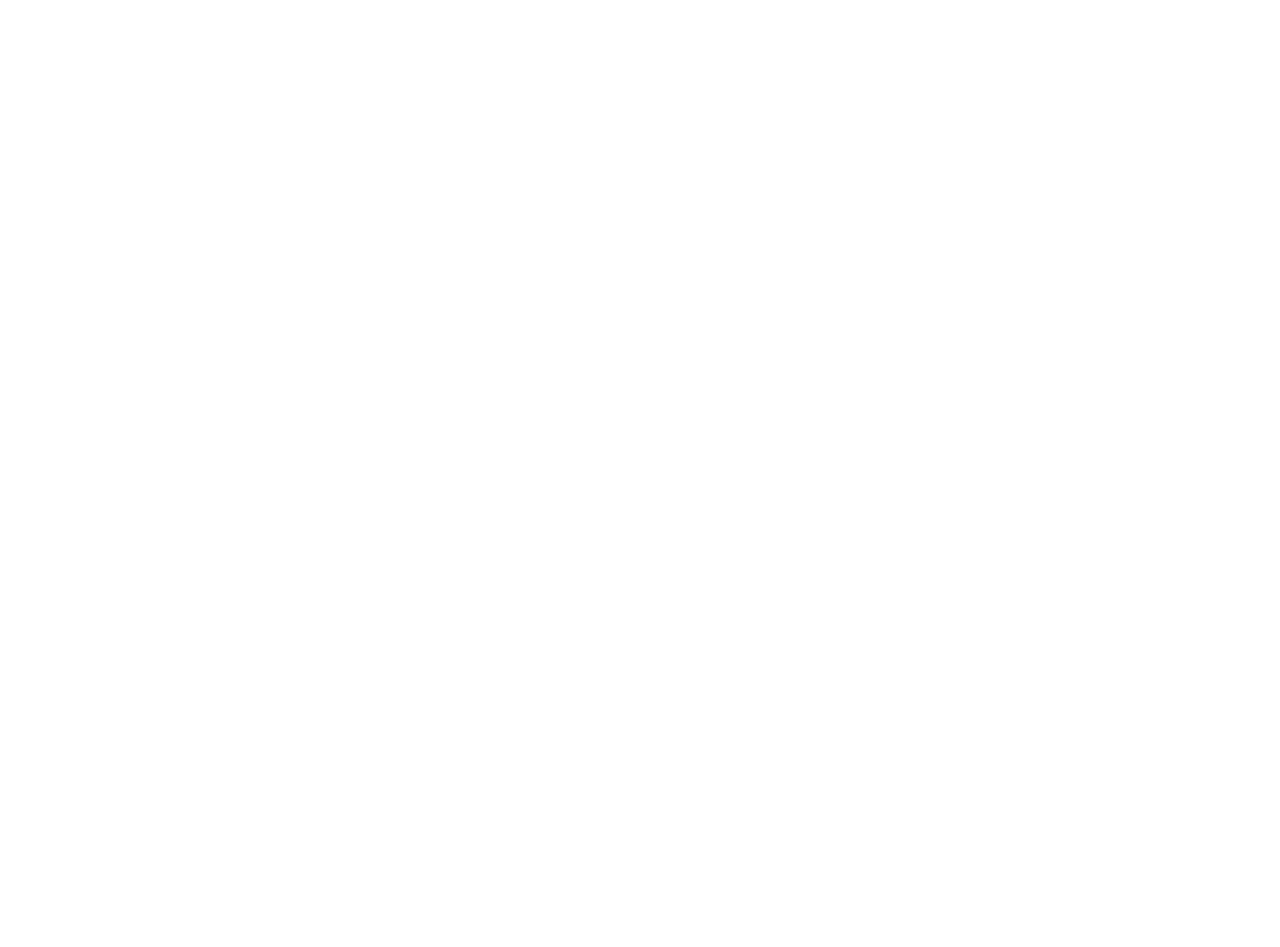
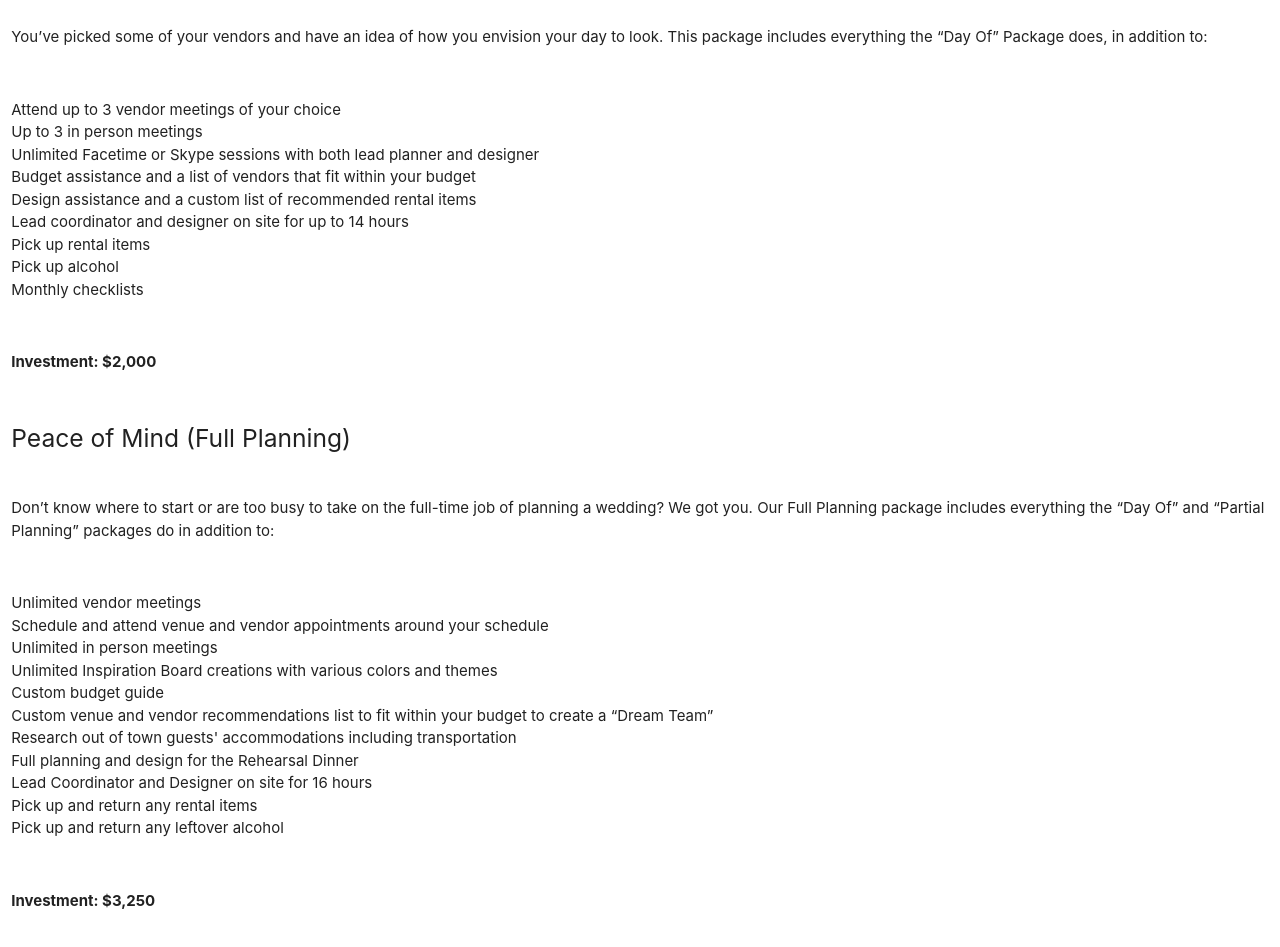
Before and after one commit to NOEL86/bow-tie, a React (Create React App) app in the folder client/: page /Weddings in a window 1280 px wide. Shown: the part 1140-2087 px from the top of the page. Before the commit the page ends 973 px from the top, so only its background shows below. Built offline with nearby package versions, Linux system fonts and the light colour scheme.

Commit message:
weddings page

```diff
--- a/client/src/Pages/Weddings.css
+++ b/client/src/Pages/Weddings.css
@@ -1,3 +1,7 @@
 #package1 {
   justify-content: left;
 }
+
+#package1.li {
+  list-style-type: circle;
+}
--- a/client/src/Pages/Weddings.jsx
+++ b/client/src/Pages/Weddings.jsx
@@ -1,5 +1,6 @@
 import React, { Component } from "react";
 import Nav from "../Components/Nav";
+import "./Weddings.css";
 
 class Wedding extends Component {
   constructor(props) {
@@ -35,8 +36,8 @@ class Wedding extends Component {
         </div>
         <div className="row left">
           <div className="col">
-            <h5>Package:</h5>
-            <h6>Day Of Coordination</h6>
+            <h4>Packages</h4>
+            <h5>Day Of Coordination:</h5>
           </div>
         </div>
 
@@ -94,6 +95,116 @@ class Wedding extends Component {
             </ul>
           </div>
         </div>
+        <div className="row">
+          <div className="col md12">
+            <p>
+              <b>Investment: $700</b>
+            </p>
+          </div>
+        </div>
+
+        <div className="row">
+          <div className="col md12">
+            <h5>Partial Planning</h5>
+          </div>
+        </div>
+
+        <div className="row">
+          <div className="col md12">
+            <p>
+              You’ve picked some of your vendors and have an idea of how you
+              envision your day to look. This package includes everything the
+              “Day Of” Package does, in addition to:
+            </p>
+          </div>
+        </div>
+
+        <div className="row">
+          <div className="col md12">
+            <ul>
+              <li>Attend up to 3 vendor meetings of your choice</li>
+              <li>Up to 3 in person meetings</li>
+              <li>
+                Unlimited Facetime or Skype sessions with both lead planner and
+                designer
+              </li>
+              <li>
+                Budget assistance and a list of vendors that fit within your
+                budget
+              </li>
+              <li>
+                Design assistance and a custom list of recommended rental items
+              </li>
+              <li>Lead coordinator and designer on site for up to 14 hours</li>
+              <li>Pick up rental items</li>
+              <li>Pick up alcohol</li>
+              <li>Monthly checklists</li>
+            </ul>
+          </div>
+        </div>
+
+        <div className="row">
+          <div className="col s12 md12 lg12">
+            <p>
+              <b>Investment: $2,000</b>
+            </p>
+          </div>
+        </div>
+
+        <div className="row">
+          <div className="col s12 md12 lg12">
+            <h5>Peace of Mind (Full Planning)</h5>
+          </div>
+        </div>
+
+        <div className="row">
+          <div className="col s12 md12 lg12">
+            <p>
+              Don’t know where to start or are too busy to take on the full-time
+              job of planning a wedding? We got you. Our Full Planning package
+              includes everything the “Day Of” and “Partial Planning” packages
+              do in addition to:
+            </p>
+          </div>
+        </div>
+
+        <div className="row">
+          <div className="col md12">
+            <ul>
+              <li>Unlimited vendor meetings</li>
+              <li>
+                Schedule and attend venue and vendor appointments around your
+                schedule
+              </li>
+              <li>Unlimited in person meetings</li>
+              <li>
+                Unlimited Inspiration Board creations with various colors and
+                themes
+              </li>
+              <li>Custom budget guide</li>
+              <li>
+                Custom venue and vendor recommendations list to fit within your
+                budget to create a “Dream Team”
+              </li>
+              <li>
+                Research out of town guests' accommodations including
+                transportation
+              </li>
+              <li>Full planning and design for the Rehearsal Dinner</li>
+              <li>Lead Coordinator and Designer on site for 16 hours</li>
+              <li>Pick up and return any rental items</li>
+              <li>Pick up and return any leftover alcohol</li>
+            </ul>
+          </div>
+        </div>
+
+        <div className="row">
+          <div className="col s12 md12 lg12">
+            <p>
+              <b>Investment: $3,250</b>
+            </p>
+          </div>
+        </div>
       </div>
     );
   }
```
Also changed, not shown: 1 other file (tests, documents, lock files or other folders).
